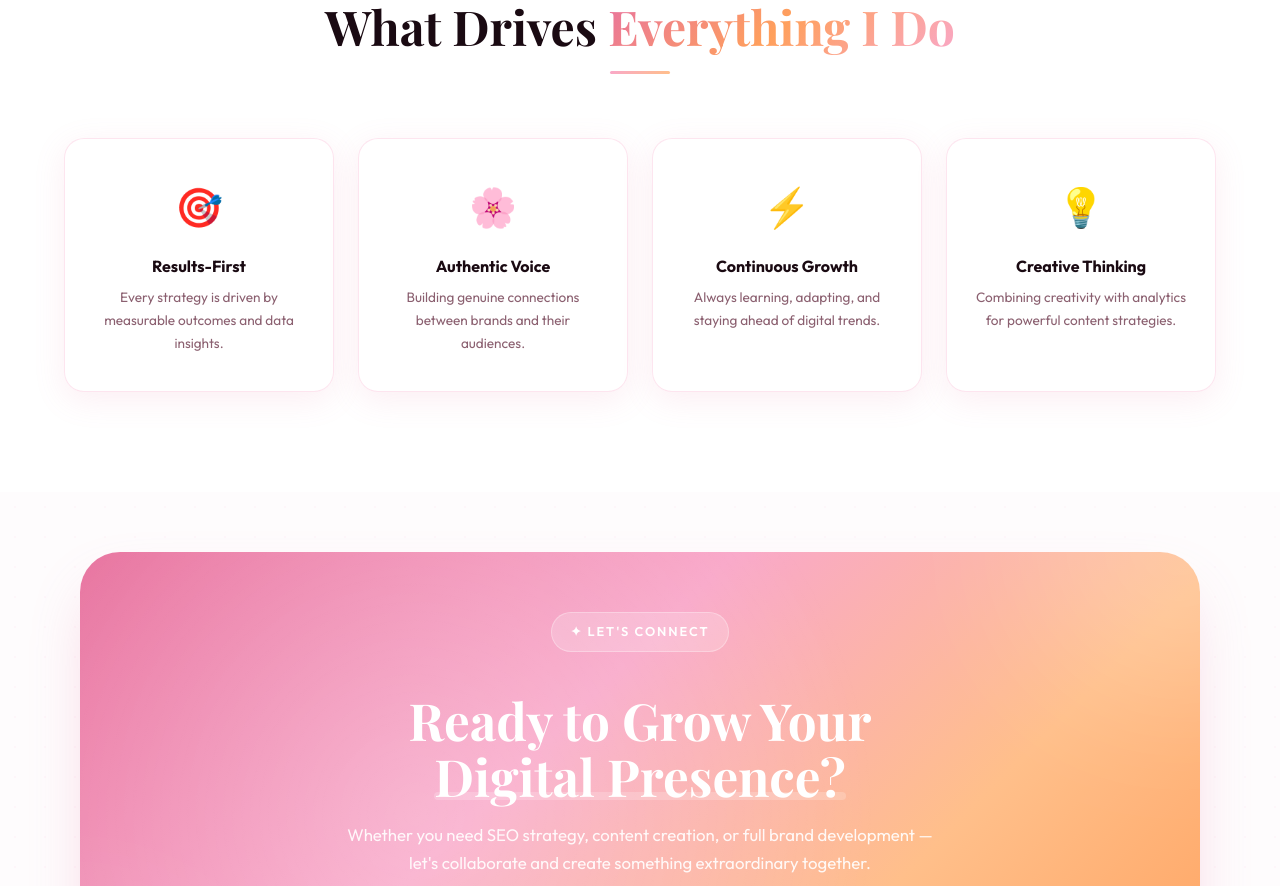
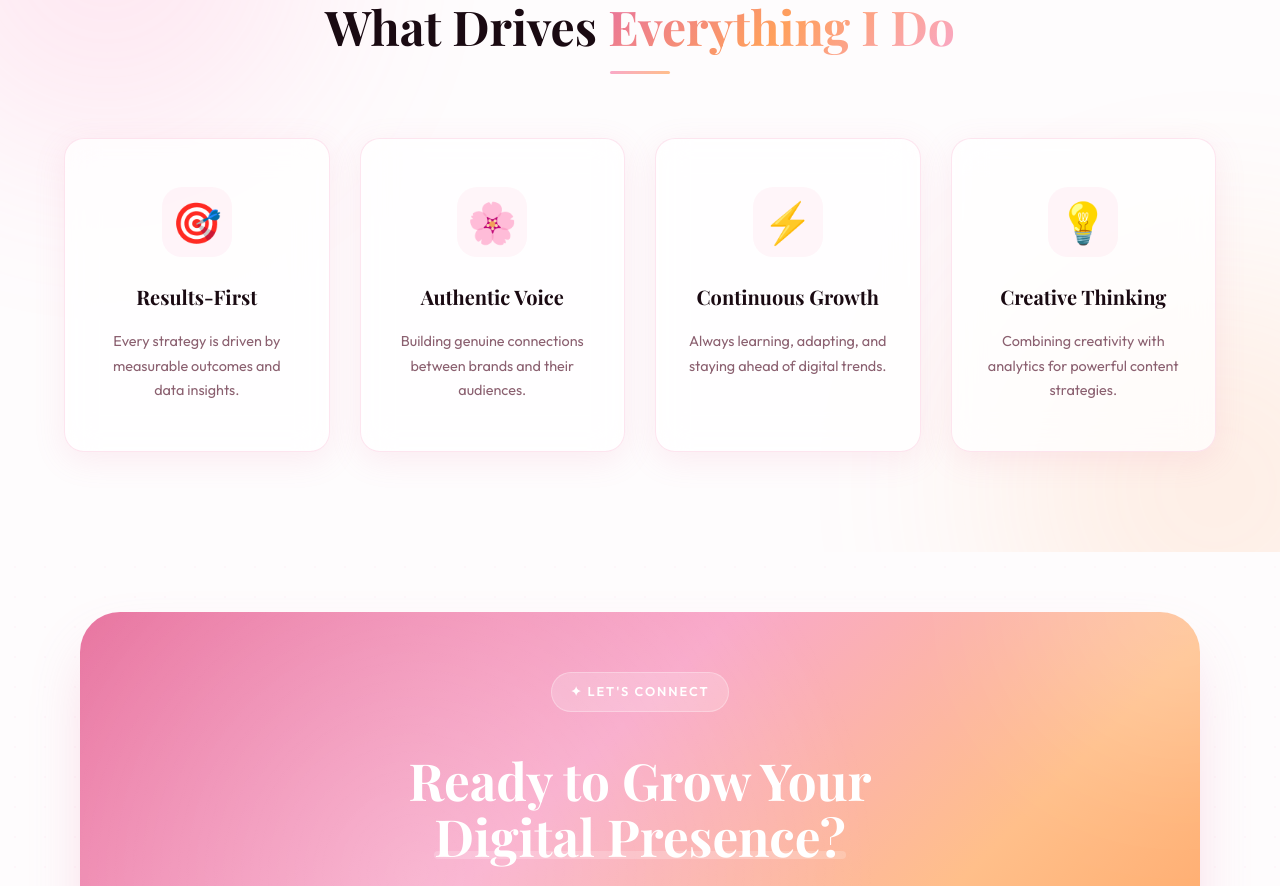
Before and after one commit to faizakhanpathan/faizaportfolio, a React (Vite) app: page /about in a window 1280 px wide. Shown: the part 2860-3746 px from the top of the page. Built offline with nearby package versions, Linux system fonts and the light colour scheme; a web font is replaced by a local one.

Commit message:
updated files

```diff
--- a/src/pages/About.css
+++ b/src/pages/About.css
@@ -270,38 +270,143 @@
 
 /* Values */
 .about-values {
-  background: white;
+  background: var(--off-white);
+  position: relative;
+  min-height: 600px;
+}
+
+.values-bg-decor {
+  position: absolute;
+  inset: 0;
+  pointer-events: none;
+}
+
+.values-blob {
+  position: absolute;
+  width: 400px;
+  height: 400px;
+  border-radius: 50%;
+  filter: blur(100px);
+  opacity: 0.15;
+  animation: floatValues 15s ease-in-out infinite alternate;
+  z-index: 0;
+}
+
+.values-blob--1 {
+  background: var(--pink-400);
+  top: -100px;
+  left: -100px;
+}
+
+.values-blob--2 {
+  background: var(--peach-400);
+  bottom: -100px;
+  right: -100px;
+  animation-delay: -7s;
+}
+
+@keyframes floatValues {
+  0% { transform: translate(0, 0) scale(1); }
+  100% { transform: translate(40px, 40px) scale(1.1); }
 }
 
 .values-grid {
   display: grid;
   grid-template-columns: repeat(4, 1fr);
-  gap: 24px;
+  gap: 30px;
+  position: relative;
+  z-index: 2;
 }
 
 .value-card {
-  padding: 36px 24px;
+  padding: 48px 32px;
   text-align: center;
+  display: flex;
+  flex-direction: column;
+  align-items: center;
+  gap: 20px;
+  position: relative;
+  transition: all 0.5s cubic-bezier(0.4, 0, 0.2, 1);
+  overflow: hidden;
+}
+
+.value-card::before {
+  content: '';
+  position: absolute;
+  top: 0;
+  left: 0;
+  width: 100%;
+  height: 4px;
+  background: var(--gradient-btn);
+  transform: scaleX(0);
+  transform-origin: left;
+  transition: transform 0.5s ease;
+}
+
+.value-card:hover {
+  background: white;
+  border-color: var(--pink-300);
+  transform: translateY(-10px) !important;
+  box-shadow: 0 20px 40px rgba(232, 115, 159, 0.15);
+}
+
+.value-card:hover::before {
+  transform: scaleX(1);
+}
+
+.value-card__icon-wrap {
+  width: 70px;
+  height: 70px;
+  border-radius: 20px;
+  background: rgba(249, 168, 201, 0.12);
+  display: flex;
+  align-items: center;
+  justify-content: center;
+  margin-bottom: 8px;
+  transition: all 0.4s ease;
+}
+
+.value-card:hover .value-card__icon-wrap {
+  background: var(--gradient-btn);
+  transform: rotate(10deg) scale(1.1);
+  box-shadow: 0 8px 20px rgba(249, 168, 201, 0.3);
 }
 
 .value-card__icon {
-  font-size: 2.4rem;
-  display: block;
-  margin-bottom: 16px;
+  font-size: 2.5rem;
+  line-height: 1;
+}
+
+.value-card:hover .value-card__icon {
+  filter: brightness(0) invert(1);
 }
 
 .value-card__title {
-  font-family: var(--font-body);
-  font-size: 1rem;
+  font-family: var(--font-display);
+  font-size: 1.25rem;
   font-weight: 700;
   color: var(--text-dark);
-  margin-bottom: 10px;
+  margin: 0;
 }
 
 .value-card__desc {
-  font-size: 0.85rem;
+  font-size: 0.9rem;
   color: var(--text-light);
   line-height: 1.7;
+  margin: 0;
+}
+
+.value-card__glow {
+  position: absolute;
+  inset: 0;
+  background: radial-gradient(circle at var(--mouse-x, 50%) var(--mouse-y, 50%), rgba(249, 168, 201, 0.08) 0%, transparent 70%);
+  opacity: 0;
+  transition: opacity 0.3s;
+  pointer-events: none;
+}
+
+.value-card:hover .value-card__glow {
+  opacity: 1;
 }
 
 @media (max-width: 1024px) {
--- a/src/pages/About.tsx
+++ b/src/pages/About.tsx
@@ -1,3 +1,4 @@
+import React from 'react';
 import { motion } from 'framer-motion';
 import { FaHeart, FaRocket, FaStar, FaLeaf } from 'react-icons/fa';
 import { useScrollReveal, fadeUp, slideLeft, slideRight, staggerContainer } from '../hooks/useScrollReveal';
@@ -158,33 +159,62 @@ export default function About() {
 
       {/* Values */}
       <section className="about-values section" id="values">
-        <div className="container">
-          <motion.div
-            ref={valuesReveal.ref}
-            initial="hidden"
-            animate={valuesReveal.controls}
-            variants={staggerContainer}
-          >
-            <motion.div className="section-header" variants={fadeUp}>
+        {/* Decorative Background Elements */}
+        <div className="values-bg-decor">
+          <div className="values-blob values-blob--1" />
+          <div className="values-blob values-blob--2" />
+        </div>
+
+          <div className="container" style={{ position: 'relative', zIndex: 5 }}>
+            <motion.div
+              className="section-header"
+              initial={{ opacity: 0, y: 30 }}
+              whileInView={{ opacity: 1, y: 0 }}
+              viewport={{ once: true }}
+              transition={{ duration: 0.6 }}
+            >
               <span className="section-tag">✦ Core Values</span>
               <h2 className="section-title">What Drives <span className="gradient-text">Everything I Do</span></h2>
               <div className="section-divider" />
             </motion.div>
 
-            <motion.div className="values-grid" variants={staggerContainer}>
-              {values.map(({ icon, title, desc }) => (
-                <motion.div key={title} className="value-card glass-card" variants={fadeUp} whileHover={{ y: -6 }}>
-                  <span className="value-card__icon">{icon}</span>
-                  <h3 className="value-card__title">{title}</h3>
-                  <p className="value-card__desc">{desc}</p>
-                </motion.div>
+            <div className="values-grid">
+              {values.map((val, idx) => (
+                <ValueCard key={val.title} {...val} delay={idx * 0.1} />
               ))}
-            </motion.div>
-          </motion.div>
-        </div>
+            </div>
+          </div>
       </section>
 
       <CTASection />
     </div>
   );
 }
+
+function ValueCard({ icon, title, desc, delay }: { icon: string; title: string; desc: string; delay: number }) {
+  const handleMouseMove = (e: React.MouseEvent<HTMLDivElement>) => {
+    const rect = e.currentTarget.getBoundingClientRect();
+    const x = e.clientX - rect.left;
+    const y = e.clientY - rect.top;
+    e.currentTarget.style.setProperty('--mouse-x', `${x}px`);
+    e.currentTarget.style.setProperty('--mouse-y', `${y}px`);
+  };
+
+  return (
+    <motion.div
+      className="value-card glass-card"
+      onMouseMove={handleMouseMove}
+      initial={{ opacity: 0, y: 30 }}
+      whileInView={{ opacity: 1, y: 0 }}
+      viewport={{ once: true }}
+      transition={{ duration: 0.6, delay }}
+    >
+      <div className="value-card__icon-wrap">
+        <span className="value-card__icon">{icon}</span>
+      </div>
+      <h3 className="value-card__title">{title}</h3>
+      <p className="value-card__desc">{desc}</p>
+      <div className="value-card__glow" />
+    </motion.div>
+  );
+}
```
